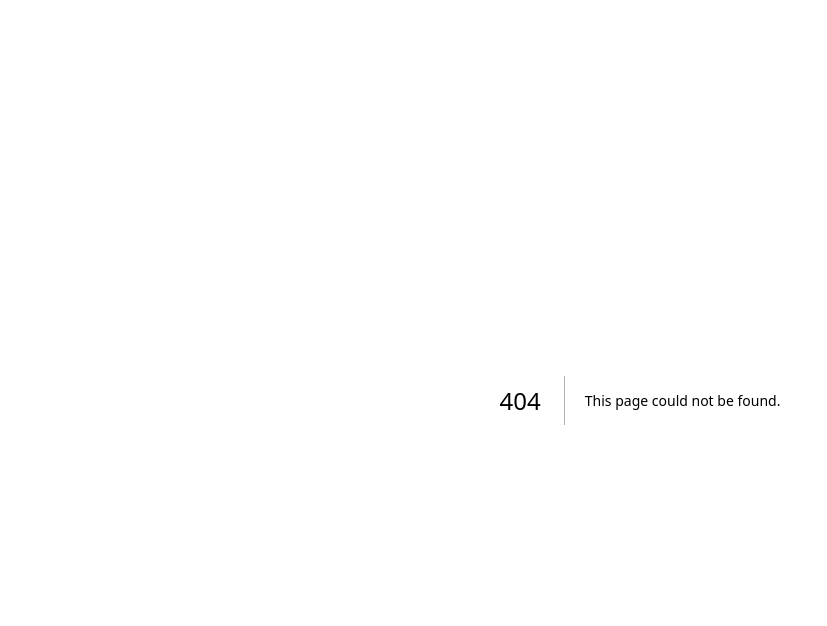
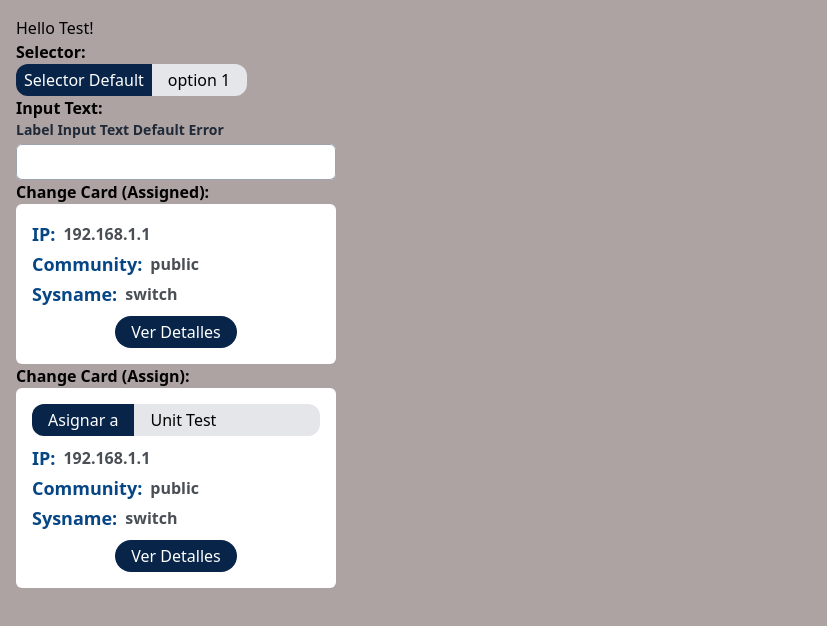
Before and after one commit to xanv754/Interface-Change-Monitor, a Next.js app in the folder client/: page /test in a window 1280 px wide. Before the commit this address had no page. Shown: the top 626 px of the page, without its empty margins (0-827 px from the left). Built offline with nearby package versions, Linux system fonts and the light colour scheme.

Commit message:
feat: new components (form: select, selectOperator, input; card: assign and assigned)

```diff
--- /dev/null
+++ b/client/src/app/components/card/assign.tsx
@@ -0,0 +1,31 @@
+import SelectorOperatorForm from '../form/selectOperator';
+import { ChangeSchema } from '@/schemas/changes';
+import { OperatorSchema } from '@/schemas/operator';
+
+export interface InterfaceAssignCardProps {
+    data: ChangeSchema;
+    operators: OperatorSchema[];
+}
+
+export default function InterfaceAssignCard(props: InterfaceAssignCardProps) {
+    return (
+        <div className='w-80 bg-white-50 p-4 flex flex-col items-center justify-center rounded-md'>
+            <SelectorOperatorForm id='assingOperator' label='Asignar a' options={props.operators} />
+            <section className='min-w-fit flex flex-col gap-0.5 self-start'>
+                <div id="ip" className='w-fit flex flex-row gap-2 items-center justify-start'>
+                    <h3 className='text-lg text-blue-800 font-bold self-center'>IP:</h3>
+                    <p className='text-gray-700 font-semibold'>{props.data.ip}</p>
+                </div>
+                <div id="community" className='w-fit max-w-72 flex flex-row gap-2 items-center justify-start'>
+                    <h3 className='text-lg text-blue-800 font-bold self-center'>Community:</h3>
+                    <p className='text-gray-700 font-semibold overflow-hidden text-ellipsis whitespace-nowrap'>{props.data.community}</p>
+                </div>
+                <div id="sysname" className='w-fit max-w-72 flex flex-row gap-2 items-center justify-start'>
+                    <h3 className='text-lg text-blue-800 font-bold self-center'>Sysname:</h3>
+                    <p className='text-gray-700 font-semibold overflow-hidden text-ellipsis whitespace-nowrap'>{props.data.sysname  }</p>
+                </div>
+            </section>
+            <button className='mt-2 px-4 py-1 bg-blue-950 text-white-50 rounded-full transition-all duration-300 ease-in-out hover:bg-yellow-600'>Ver Detalles</button>
+        </div>
+    );
+}
--- /dev/null
+++ b/client/src/app/components/card/assigned.tsx
@@ -0,0 +1,27 @@
+import { ChangeSchema } from '@/schemas/changes';
+
+export interface InterfaceAssignedCardProps {
+    data: ChangeSchema;
+}
+
+export default function InterfaceAssignedCard(props: InterfaceAssignedCardProps) {
+    return (
+        <div className='w-80 bg-white-50 p-4 flex flex-col items-center justify-center rounded-md'>
+            <section className='min-w-fit flex flex-col gap-0.5 self-start'>
+                <div id="ip" className='w-fit flex flex-row gap-2 items-center justify-start'>
+                    <h3 className='text-lg text-blue-800 font-bold self-center'>IP:</h3>
+                    <p className='text-gray-700 font-semibold'>{props.data.ip}</p>
+                </div>
+                <div id="community" className='w-fit max-w-72 flex flex-row gap-2 items-center justify-start'>
+                    <h3 className='text-lg text-blue-800 font-bold self-center'>Community:</h3>
+                    <p className='text-gray-700 font-semibold overflow-hidden text-ellipsis whitespace-nowrap'>{props.data.community}</p>
+                </div>
+                <div id="sysname" className='w-fit max-w-72 flex flex-row gap-2 items-center justify-start'>
+                    <h3 className='text-lg text-blue-800 font-bold self-center'>Sysname:</h3>
+                    <p className='text-gray-700 font-semibold overflow-hidden text-ellipsis whitespace-nowrap'>{props.data.sysname  }</p>
+                </div>
+            </section>
+            <button className='mt-2 px-4 py-1 bg-blue-950 text-white-50 rounded-full transition-all duration-300 ease-in-out hover:bg-yellow-600'>Ver Detalles</button>
+        </div>
+    );
+}
--- /dev/null
+++ b/client/src/app/components/form/input.tsx
@@ -0,0 +1,46 @@
+import { useState } from "react";
+
+export type InputType = 'text' | 'email' | 'password';
+
+export interface InputFormProps {
+  id: string;
+  label: string;
+  type: InputType;
+  getInput: (content: string) => void
+  validateInput: (content: string) => boolean;
+  messageError?: string;
+}
+
+export default function InputTextForm(props: InputFormProps) {
+    const [error, setError] = useState<boolean>(false);
+
+    const content = (event: React.ChangeEvent<HTMLInputElement>) => {
+        props.getInput && props.getInput(event.target.value);
+    };
+
+    const validate = (event: React.ChangeEvent<HTMLInputElement>) => {
+        if (props.validateInput(event.target.value)) {
+            setError(false);
+            content(event);
+        } else {
+            setError(true);
+        }
+    };
+
+    return (
+        <div className="min-w-fit w-80">
+            <label htmlFor={props.id} className={`block ${error ? "text-red-500" : "text-gray-800"} text-gray-800 font-semibold text-sm`}>{props.label}</label>
+            <div className='mt-1'>
+                <input
+                    type={props.type}
+                    name={props.id}
+                    className={`block w-full rounded-md py-1.5 px-2 ring-1 ring-inset ${error ? "ring-red-500" : "ring-gray-400"} focus:ring-blue-950 `}
+                    onChange={validate}
+                />
+            </div>
+            {error && props.messageError &&
+                <label className='pt-1 block text-red-500 text-sm'>Error</label>
+            }
+        </div>
+    );
+}
--- /dev/null
+++ b/client/src/app/components/form/select.tsx
@@ -0,0 +1,18 @@
+export interface SelectFormProps {
+    id: string;
+    label: string;
+    options: string[];
+  }
+
+export default function SelectorForm(props: SelectFormProps) {
+    return (
+        <div className='w-fit flex flex-col lg:flex-row'>
+        <label htmlFor={props.id} className='min-w-fit bg-blue-950 px-2 py-1 text-white-50 rounded-t-xl lg:rounded-l-xl lg:rounded-tr-none'>{props.label}</label>
+        <select id={props.id} className='min-w-fit bg-white-100 px-4 py-1 appearance-none border-1 border-blue-950 rounded-b-xl lg:rounded-r-xl lg:lg:rounded-bl-none'>
+            {props.options.map((option) => (
+                <option key={option}>{option}</option>
+            ))}
+        </select>
+        </div>
+    );
+}
--- /dev/null
+++ b/client/src/app/components/form/selectOperator.tsx
@@ -0,0 +1,20 @@
+import { OperatorSchema } from '@/schemas/operator';
+
+export interface SelectOperatorProps {
+    id: string;
+    label: string;
+    options: OperatorSchema[];
+  }
+
+export default function SelectorOperatorForm(props: SelectOperatorProps) {
+    return (
+        <div className='w-full mb-2 flex flex-col lg:flex-row'>
+        <label htmlFor={props.id} className='min-w-fit bg-blue-950 px-4 py-1 text-white-50 rounded-t-xl lg:rounded-l-xl lg:rounded-tr-none'>{props.label}</label>
+        <select id={props.id} className='w-full bg-white-100 px-4 py-1 appearance-none border-1 border-blue-950 rounded-b-xl overflow-hidden text-ellipsis whitespace-nowrap lg:rounded-r-xl lg:lg:rounded-bl-none'>
+            {props.options.map((user: OperatorSchema) => (
+                <option key={user.username}>{user.name} {user.lastname}</option>
+            ))}
+        </select>
+        </div>
+    );
+}
--- /dev/null
+++ b/client/src/app/test/page.tsx
@@ -0,0 +1,84 @@
+'use client';
+
+import SelectorForm from '@components/form/select';
+import InputTextForm from '@components/form/input';
+import InterfaceAssignedCard from '@/app/components/card/assigned';
+import InterfaceAssignCard from '../components/card/assign';
+import { ChangeSchema } from '@/schemas/changes';
+import { OperatorSchema } from '@/schemas/operator';
+
+export default function Test() {
+  const operatorExample: OperatorSchema = {
+    username: 'unittest',
+    name: 'Unit',
+    lastname: 'Test',
+    password: null,
+    profile: 'ADMIN',
+    account: 'ACTIVE',
+    createdAt: '2023-01-01',
+  };
+
+  const changeExample: ChangeSchema = {
+    ip: '192.168.1.1',
+    community: 'public',
+    sysname: 'switch',
+    ifIndex: 1,
+    oldInteface: {
+      id: 1,
+      date: '2023-01-01',
+      ifName: 'eth0',
+      ifDescr: 'eth0 interface',
+      ifAlias: 'eth0',
+      ifSpeed: 1000,
+      ifHighSpeed: 1000,
+      ifPhysAddress: '00:00:00:00:00:00',
+      ifType: 'ethernet',
+      ifOperStatus: 'up',
+      ifAdminStatus: 'up',
+      ifPromiscuousMode: false,
+      ifConnectorPresent: true,
+      ifLastChange: '2023-01-01',
+    },
+    newInteface: {
+      id: 1,
+      date: '2023-01-02',
+      ifName: 'ethasdaslkdhasdklahsdjhajkdasjkdhasjkdkshdjkasdkajsdhjkasd0',
+      ifDescr: 'eth0 interface',
+      ifAlias: 'eth0',
+      ifSpeed: 1000,
+      ifHighSpeed: 1000,
+      ifPhysAddress: '00:00:00:00:00:00',
+      ifType: 'ethernet',
+      ifOperStatus: 'up',
+      ifAdminStatus: 'up',
+      ifPromiscuousMode: false,
+      ifConnectorPresent: true,
+      ifLastChange: '2023-01-01',
+    },
+  };
+
+  const inputContent = (value: string) => {
+    console.log(value);
+  };
+
+  const validateInput = (value: string) => {
+    if (value.length > 5) {
+      return true;
+    }
+    return false;
+  };
+
+  return (
+    <main className='min-w-fit p-4'>
+      <div>Hello Test!</div>
+      <h1 className='font-bold'>Selector:</h1>
+      <SelectorForm id='testSelector' label='Selector Default' options={['option 1', 'option 2', 'option 3']} />
+      <h1 className='font-bold'>Input Text:</h1>
+      <InputTextForm id='testInput' label='Label Input Text Default Error' type='text' getInput={inputContent} validateInput={validateInput} />
+      <h1 className='font-bold'>Change Card (Assigned):</h1>
+      <InterfaceAssignedCard data={changeExample} />
+      <h1 className='font-bold'>Change Card (Assign):</h1>
+      <InterfaceAssignCard data={changeExample} operators={[operatorExample]} />
+    </main>
+  );
+}
```
